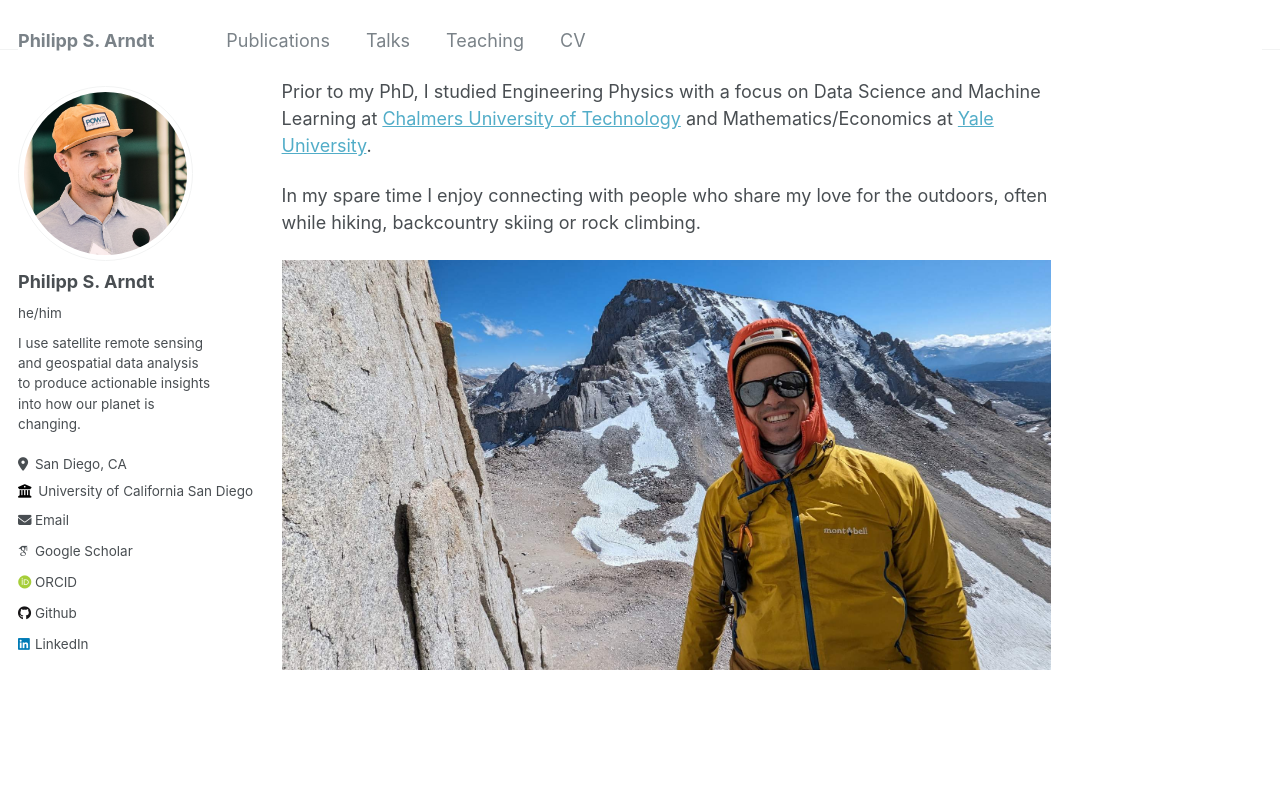
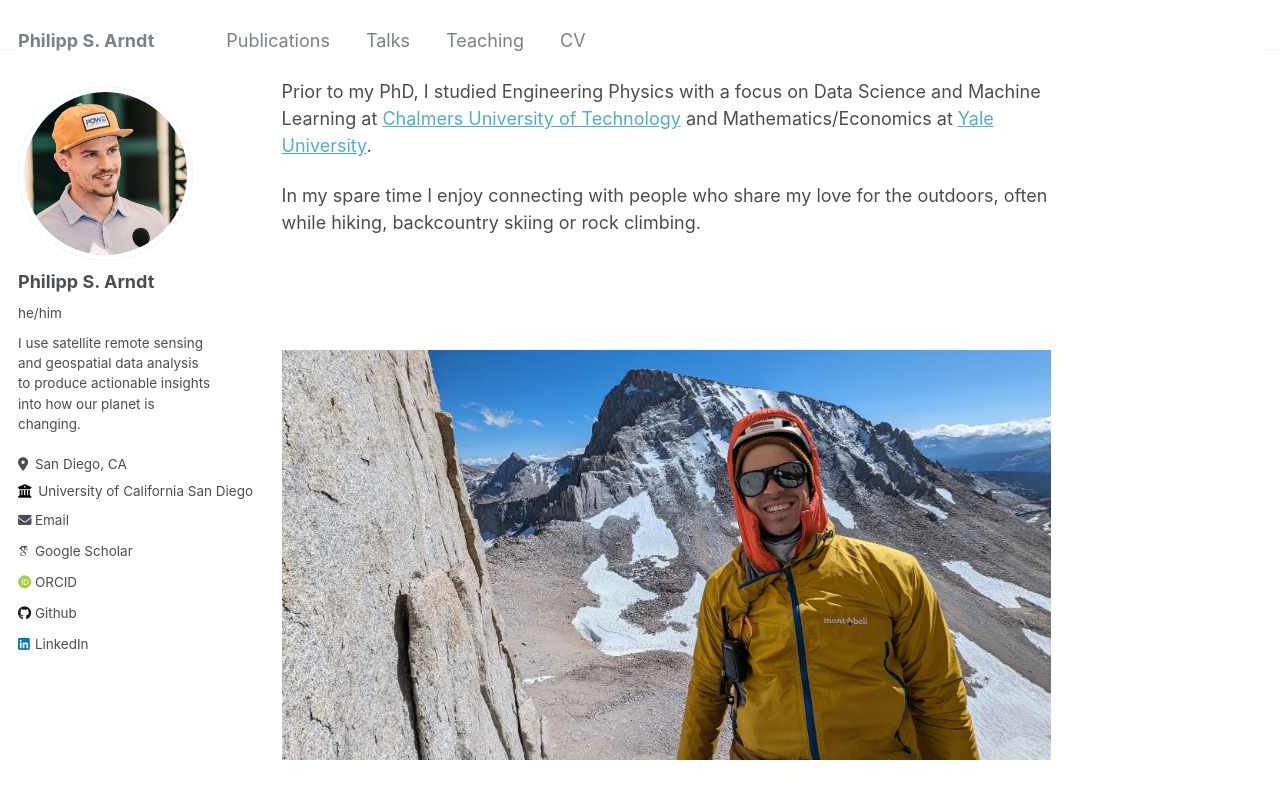
Before and after one commit to fliphilipp/fliphilipp.github.io, a Jekyll site: the page built from _pages/about.md, in a window 1280 px wide and 900 px high, scrolled down 340 px. Shown: the top 799 px of the window. Built offline with Jekyll 4.4.1, drawn with Linux system fonts in a browser that asks for light colours; some web fonts are replaced.

Commit message:
Update about.md

```diff
--- a/_pages/about.md
+++ b/_pages/about.md
@@ -15,4 +15,10 @@ Prior to my PhD, I studied Engineering Physics with a focus on Data Science and
 
 In my spare time I enjoy connecting with people who share my love for the outdoors, often while hiking, backcountry skiing or rock climbing.
 
+<p style="margin-bottom:3cm; margin-top:3cm;">
+<img src="/images/mtrussell_small.jpg" alt="a picture of me enjoying the warmth of the sun on the rock climb Mithril Dihedral, Mt. Russell, California" width="100%">
+</p>
+
+<!---
 ![a picture of me enjoying the warmth of the sun on the rock climb "Mithril Dihedral", Mt. Russell, California](/images/mtrussell_small.jpg)
+-->
```
